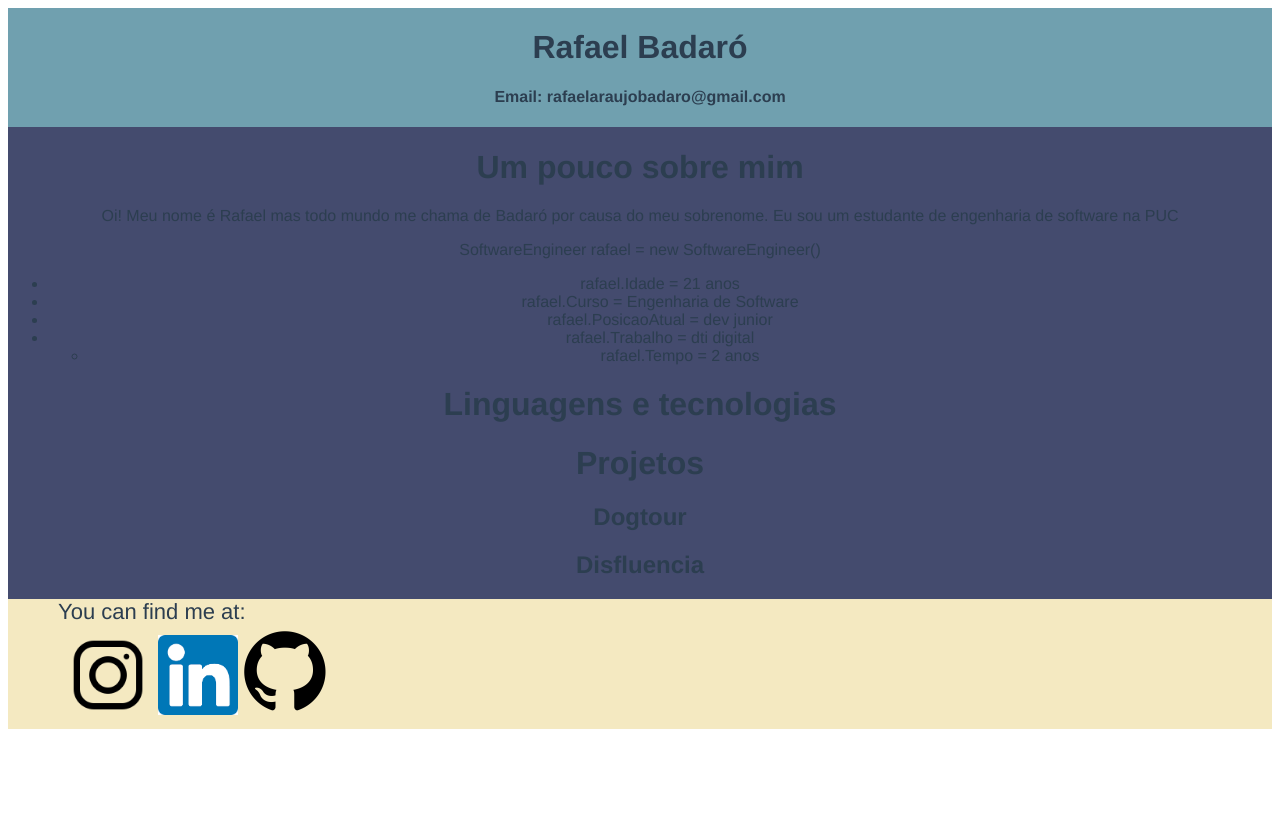
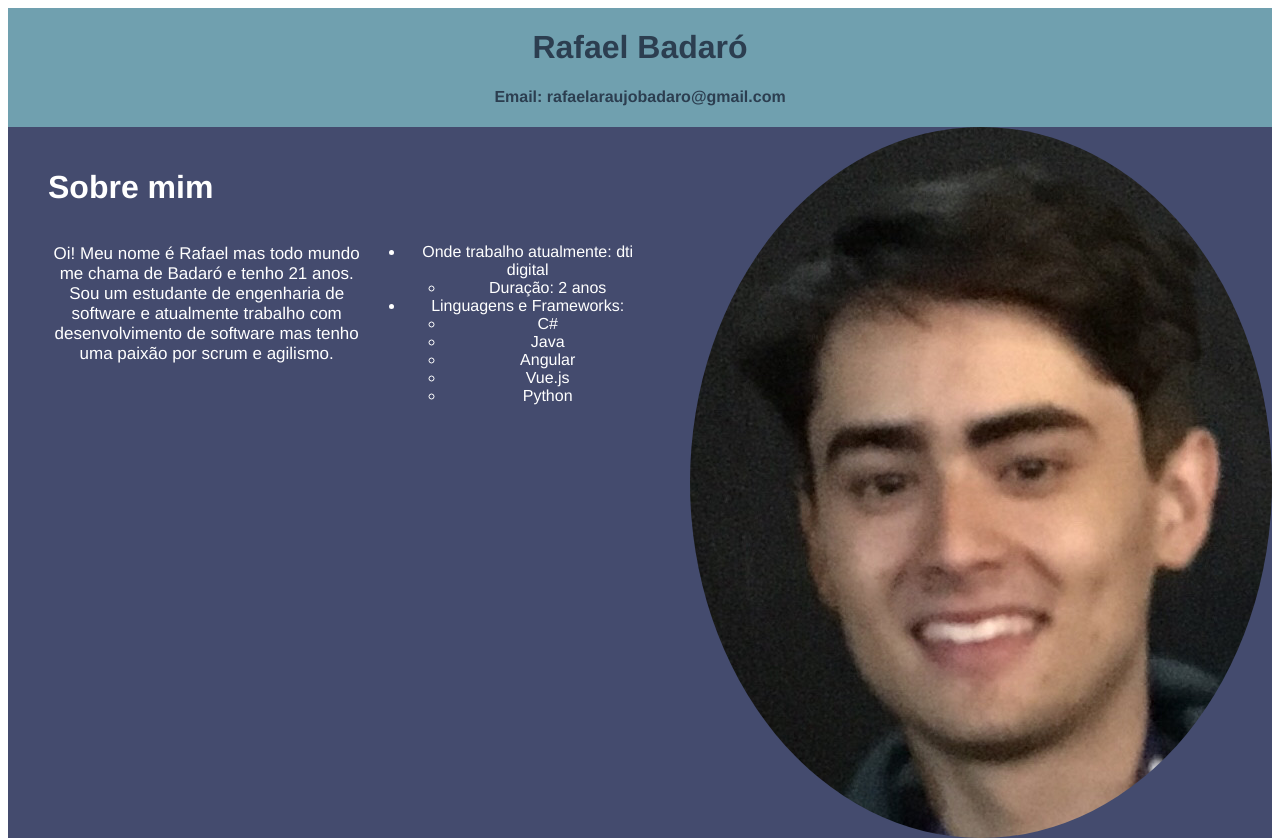
Before and after one commit to RafaelBadaro/my-portifolio, a Vue app: page / in a window 1280 px wide. Shown: the top 838 px of the page. Before the commit the page ends 816 px from the top, so only its background shows below. Built offline with nearby package versions, Linux system fonts and the light colour scheme.

Commit message:
Mudando o readme

```diff
--- a/src/components/AboutMe.vue
+++ b/src/components/AboutMe.vue
@@ -1,18 +1,43 @@
 <template>
-  <div>
-    <p>Oi! Meu nome é Rafael mas todo mundo me chama de Badaró por causa do meu sobrenome. Eu sou um estudante de engenharia de software na PUC</p>
-    <p>SoftwareEngineer rafael = new SoftwareEngineer()</p>
+  <div class="aboutme">
+    <div class="infos">
+      <div class="infos__container">
+        <h1 class="infos__title">Sobre mim</h1>
+        <div class="infos__texts">
+          <div class="infos__texts__intro">
+            <p class="intro__text">
+              Oi! Meu nome é Rafael mas todo mundo me chama de Badaró e tenho 21 anos.
+              Sou um estudante de engenharia de software e atualmente
+              trabalho com desenvolvimento de software mas tenho uma paixão por scrum e
+              agilismo.
+            </p>
+          </div>
+          <div class="infos__texts__additional">
             <ul>
-      <li>rafael.Idade = 21 anos</li>
-      <li>rafael.Curso = Engenharia de Software</li>
-      <li>rafael.PosicaoAtual = dev junior</li>
               <li>
-        rafael.Trabalho = dti digital
+                Onde trabalho atualmente: dti digital
                 <ul>
-          <li>rafael.Tempo = 2 anos</li>
+                  <li>Duração: 2 anos</li>
+                </ul>
+              </li>
+              <li>
+                Linguagens e Frameworks:
+                <ul>
+                  <li>C#</li>
+                  <li>Java</li>
+                  <li>Angular</li>
+                  <li>Vue.js</li>
+                  <li>Python</li>
                 </ul>
               </li>
             </ul>
+          </div>
+        </div>
+      </div>
+    </div>
+    <div class="picture">
+      <img src="../assets/eu.png" />
+    </div>
   </div>
 </template>
 
@@ -23,4 +48,31 @@ export default {
 </script>
 
 <style scoped>
+.aboutme {
+  background-color: #444b6e;
+  color: white;
+  display: flex;
+}
+
+.infos__container {
+  padding: 20px 40px;
+}
+.infos__texts {
+  display: flex;
+}
+.infos__texts__intro {
+  width: 55%;
+}
+.infos__title {
+  justify-content: start;
+  display: flex;
+}
+
+.intro__text {
+  font-size: 17px;
+}
+
+img {
+  border-radius: 50%;
+}
 </style>
--- a/src/components/Body.vue
+++ b/src/components/Body.vue
@@ -1,6 +1,5 @@
 <template>
   <div class="body">
-    <h1>Um pouco sobre mim</h1>
     <AboutMe></AboutMe>
     <h1>Linguagens e tecnologias</h1>
     <h1>Projetos</h1>
@@ -23,6 +22,5 @@ export default {
 
 <style scoped>
 .body{
-  background-color: #444b6e;
 }
 </style>
```
Also changed, not shown: src/assets/eu.png (added). Lines whose indentation alone changed are shown as unchanged.
